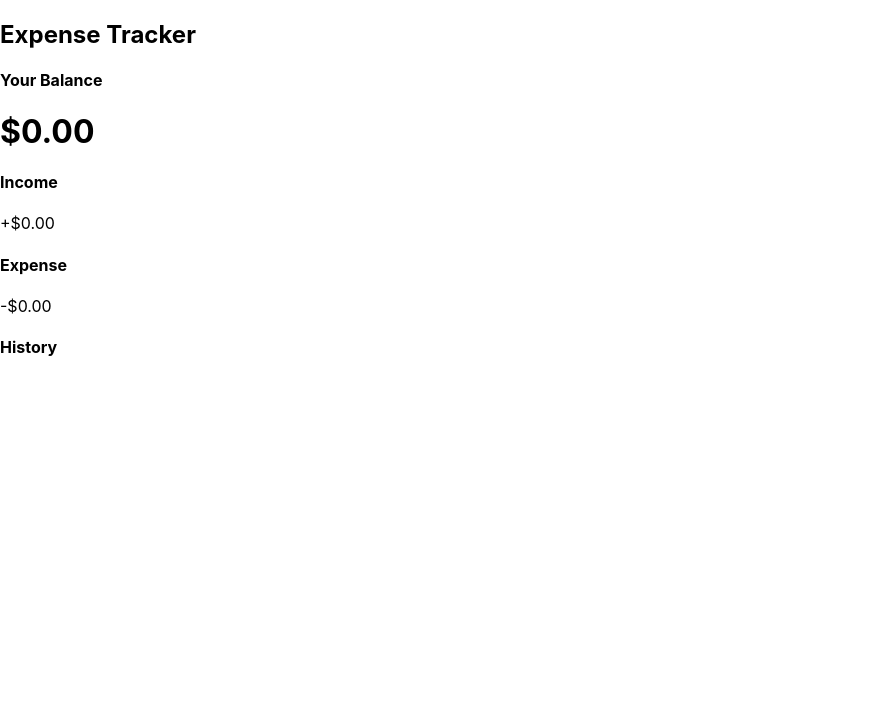
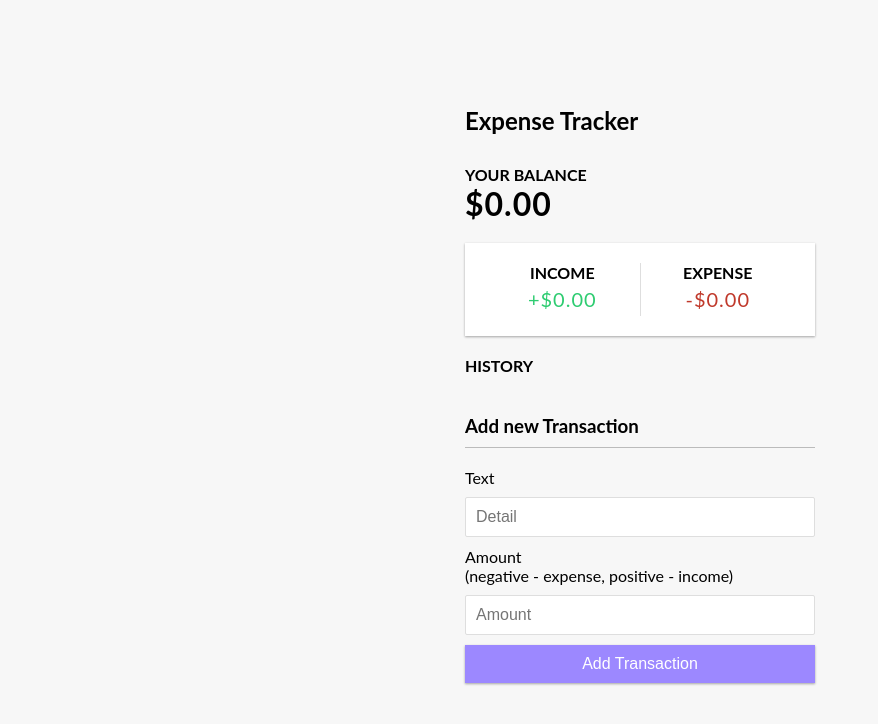
Before and after one commit to realahsanshah/Expense-Tracker-App, a React (Create React App) app: page / in a window 1280 px wide. Shown: the top 724 px of the page, without its empty margins (0-878 px from the left). Built offline with nearby package versions, Linux system fonts and the light colour scheme.

Commit message:
Added Transaction

```diff
--- a/package.json
+++ b/package.json
@@ -6,6 +6,7 @@
     "@testing-library/jest-dom": "^4.2.4",
     "@testing-library/react": "^9.3.2",
     "@testing-library/user-event": "^7.1.2",
+    "bootstrap": "^4.5.2",
     "react": "^16.13.1",
     "react-dom": "^16.13.1",
     "react-scripts": "3.4.1"
--- a/src/App.css
+++ b/src/App.css
@@ -1,4 +1,4 @@
-/* :root {
+:root {
     --box-shadow: 0 1px 3px rgba(0, 0, 0, 0.12), 0 1px 2px rgba(0, 0, 0, 0.24);
 }
 
@@ -146,4 +146,4 @@ input[type='number'] {
 
 .list li:hover .delete-btn {
     opacity: 1;
-} */
+}
--- a/src/App.js
+++ b/src/App.js
@@ -1,9 +1,11 @@
 import React from 'react';
 import './App.css';
+// import '../node_modules/bootstrap/dist/css/bootstrap.min.css';
 import Header from './components/Header';
 import Balance from './components/Balance';
 import IncomeExpense from './components/IncomeExpense';
 import History from './components/History';
+import Transaction from './components/Transaction';
 
 function App() {
   return (
@@ -13,6 +15,7 @@ function App() {
         <Balance />
         <IncomeExpense />
         <History />
+        <Transaction />
       </div>
     </div>
   );
--- /dev/null
+++ b/src/components/Transaction.js
@@ -0,0 +1,22 @@
+import React from 'react'
+
+const Transaction = () => {
+    return (
+        <div>
+            <h3>Add new Transaction</h3>
+            <form>
+                <div className="form-control">
+                    <label for='text'>Text</label>
+                    <input type='text' className='form-control' name='text' placeholder='Detail'/>
+                </div>
+                <div className="form-control">
+                    <label for='amount'>Amount<br/>(negative - expense, positive - income)</label>
+                    <input type='number' className='form-control' name='amount' placeholder='Amount'/>
+                </div>
+                <button className='btn'>Add Transaction</button>
+            </form>
+        </div>
+     );
+}
+
+export default Transaction;
```
Also changed, not shown: 1 other file (tests, documents, lock files or other folders).
